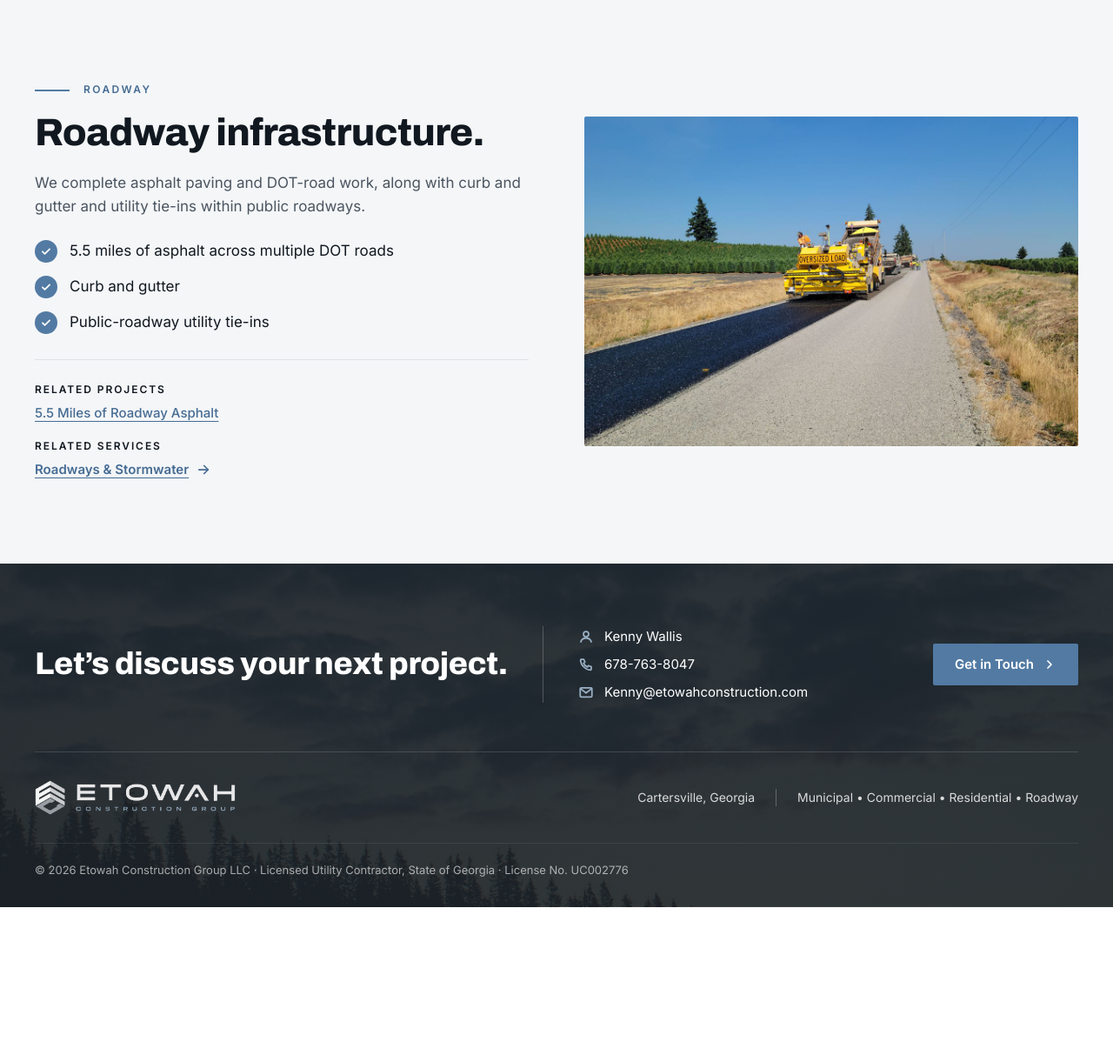
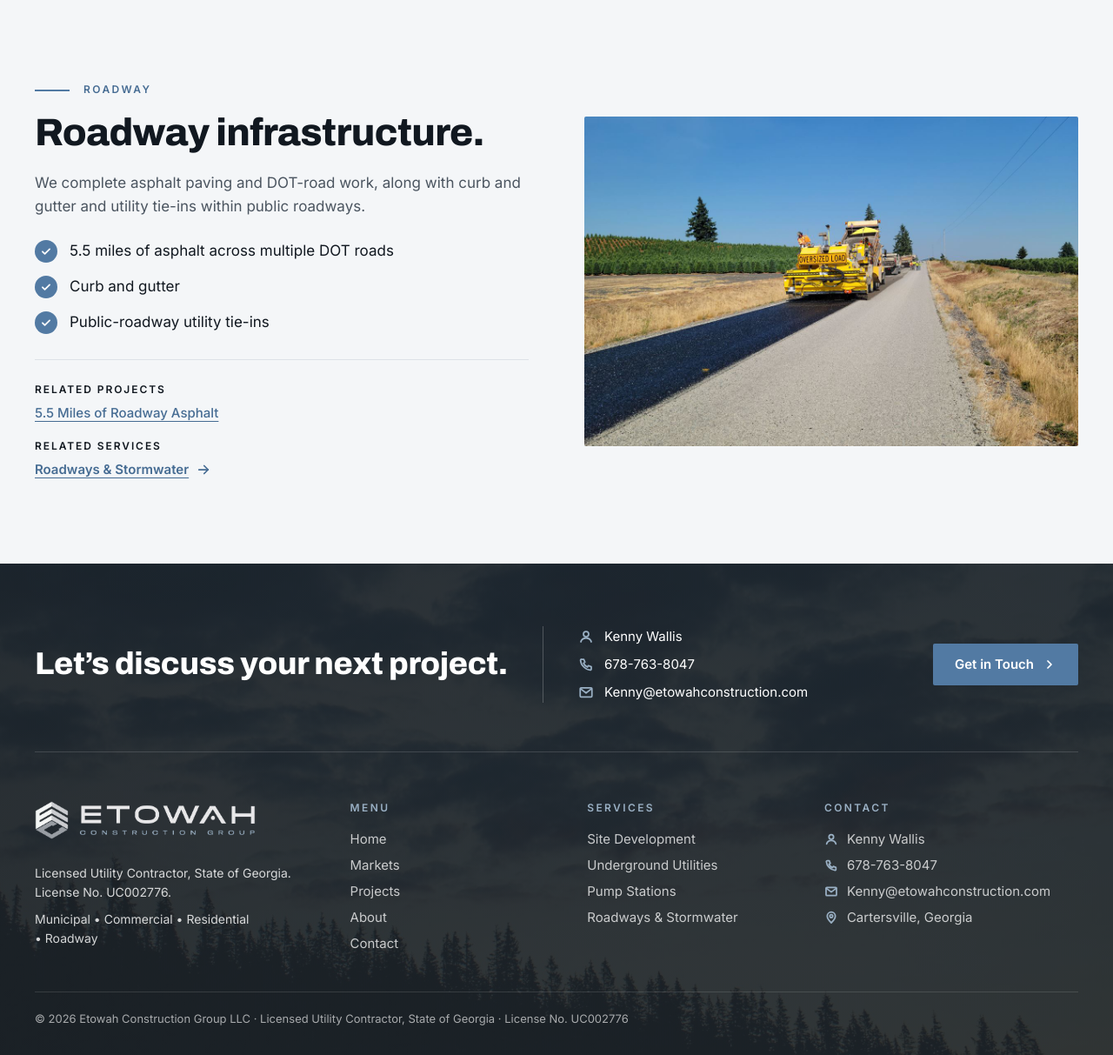
Before and after one commit to arifulsajid13/etowah-website, a PHP site: page /markets.html in a window 1280 px wide. Shown: the part 3329-4542 px from the top of the page at 87% size. Before the commit the page ends 4372 px from the top, so only its background shows below. Run offline with PHP 8.4, Linux system fonts and the light colour scheme.

Commit message:
Add Markets page and 4-column footer

```diff
--- a/assets/css/style.css
+++ b/assets/css/style.css
@@ -1428,45 +1428,87 @@ a.cap-card:hover {
 .cta-contact a:hover { text-decoration: underline; }
 .cta-row .btn { margin-left: auto; }
 
-.footer-row {
-  display: flex;
-  flex-wrap: wrap;
-  align-items: center;
-  justify-content: space-between;
-  gap: 20px 32px;
-  padding-block: 32px;
+.footer-grid {
+  display: grid;
+  grid-template-columns: 1.4fr 1fr 1fr 1.3fr;
+  gap: 48px;
+  padding-block: 56px 40px;
   border-top: 1px solid rgba(255, 255, 255, .14);
 }
-.site-footer--compact .footer-row {
-  padding-top: 48px;
-  border-top: 0;
+.site-footer--compact .footer-grid { border-top: 0; }
+.footer-col { min-width: 0; }
+.footer-brand {
+  display: inline-block;
+  margin-bottom: 20px;
 }
 .footer-brand img {
   width: auto;
-  height: 40px;
-}
-.footer-meta {
-  display: flex;
-  flex-wrap: wrap;
-  align-items: center;
-  gap: 12px 24px;
-  margin: 0;
+  height: 44px;
+}
+.footer-text {
+  max-width: 320px;
+  margin: 0 0 8px;
   color: var(--on-dark);
   font-size: 0.875rem;
-}
-.footer-sep {
-  width: 1px;
-  height: 20px;
-  background: rgba(255, 255, 255, .25);
-}
+  line-height: 1.6;
+}
+.footer-heading {
+  margin: 0 0 12px;
+  color: var(--steel-300);
+  font-family: var(--font-body);
+  font-size: 0.75rem;
+  font-weight: 600;
+  line-height: 1.4;
+  letter-spacing: 0.2em;
+  text-transform: uppercase;
+}
+.footer-links,
+.footer-contact {
+  margin: 0;
+  padding: 0;
+  list-style: none;
+  font-size: 0.9375rem;
+  line-height: 2;
+}
+.footer-links a,
+.footer-contact a,
+.footer-contact span {
+  color: rgba(255, 255, 255, .75);
+  text-decoration: none;
+  text-underline-offset: 3px;
+  text-decoration-thickness: 1px;
+}
+.footer-links a:hover,
+.footer-contact a:hover {
+  color: var(--white);
+  text-decoration: underline;
+}
+.footer-contact li {
+  display: flex;
+  align-items: center;
+  gap: 10px;
+}
+.footer-contact .icon {
+  width: 16px;
+  height: 16px;
+  color: var(--steel-300);
+}
+.footer-contact a,
+.footer-contact span { overflow-wrap: anywhere; }
 .footer-legal {
   margin: 0;
   padding: 20px 0 32px;
-  border-top: 1px solid rgba(255, 255, 255, .08);
+  border-top: 1px solid rgba(255, 255, 255, .12);
   color: rgba(255, 255, 255, .62);
   font-size: 0.8125rem;
 }
 
+@media (min-width: 1024px) and (max-width: 1199.98px) {
+  .footer-grid {
+    grid-template-columns: 1.2fr .8fr 1fr 1.4fr;
+    gap: 40px;
+  }
+}
 @media (max-width: 1023.98px) {
   .cta-row {
     flex-wrap: wrap;
@@ -1477,6 +1519,8 @@ a.cap-card:hover {
     max-width: 640px;
   }
   .cta-divider { display: none; }
+  .footer-grid { grid-template-columns: 1fr 1fr; }
+  .footer-col--brand { grid-column: 1 / -1; }
 }
 @media (max-width: 639.98px) {
   .cta-row {
@@ -1485,8 +1529,10 @@ a.cap-card:hover {
     padding-block: 56px 40px;
   }
   .cta-row .btn { margin-left: 0; }
-  .footer-sep { display: none; }
-  .footer-meta { gap: 6px 24px; }
+  .footer-grid {
+    grid-template-columns: 1fr;
+    gap: 32px;
+  }
 }
 
 /* Markets page
--- a/markets.html
+++ b/markets.html
@@ -229,15 +229,42 @@
         <a class="btn btn-primary" href="contact.html">Get in Touch <svg class="icon" viewBox="0 0 24 24" fill="none" stroke="currentColor" stroke-width="1.75" stroke-linecap="round" stroke-linejoin="round" aria-hidden="true" focusable="false"><path d="M9 6l6 6-6 6"/></svg></a>
       </div>
 
-      <div class="footer-row">
-        <a class="footer-brand" href="index.html">
-          <img src="assets/images/logo/logo-horizontal.png" alt="Etowah Construction Group" width="739" height="128" loading="lazy" decoding="async">
-        </a>
-        <p class="footer-meta">
-          <span>Cartersville, Georgia</span>
-          <span class="footer-sep" aria-hidden="true"></span>
-          <span>Municipal • Commercial • Residential • Roadway</span>
-        </p>
+      <div class="footer-grid">
+        <div class="footer-col footer-col--brand">
+          <a class="footer-brand" href="index.html">
+            <img src="assets/images/logo/logo-horizontal.png" alt="Etowah Construction Group" width="739" height="128" loading="lazy" decoding="async">
+          </a>
+          <p class="footer-text">Licensed Utility Contractor, State of Georgia. License No. UC002776.</p>
+          <p class="footer-text">Municipal • Commercial • Residential • Roadway</p>
+        </div>
+        <nav class="footer-col" aria-labelledby="footer-menu-heading">
+          <h2 class="footer-heading" id="footer-menu-heading">Menu</h2>
+          <ul class="footer-links">
+            <li><a href="index.html">Home</a></li>
+            <li><a href="markets.html">Markets</a></li>
+            <li><a href="projects.html">Projects</a></li>
+            <li><a href="about.html">About</a></li>
+            <li><a href="contact.html">Contact</a></li>
+          </ul>
+        </nav>
+        <nav class="footer-col" aria-labelledby="footer-services-heading">
+          <h2 class="footer-heading" id="footer-services-heading">Services</h2>
+          <ul class="footer-links">
+            <li><a href="site-development.html">Site Development</a></li>
+            <li><a href="underground-utilities.html">Underground Utilities</a></li>
+            <li><a href="pump-stations.html">Pump Stations</a></li>
+            <li><a href="roadways-stormwater.html">Roadways &amp; Stormwater</a></li>
+          </ul>
+        </nav>
+        <div class="footer-col">
+          <h2 class="footer-heading">Contact</h2>
+          <ul class="footer-contact">
+            <li><svg class="icon" viewBox="0 0 24 24" fill="none" stroke="currentColor" stroke-width="1.75" stroke-linecap="round" stroke-linejoin="round" aria-hidden="true" focusable="false"><circle cx="12" cy="8" r="4"/><path d="M4 20c1-4 4-6 8-6s7 2 8 6"/></svg><span>Kenny Wallis</span></li>
+            <li><svg class="icon" viewBox="0 0 24 24" fill="none" stroke="currentColor" stroke-width="1.75" stroke-linecap="round" stroke-linejoin="round" aria-hidden="true" focusable="false"><path d="M5 4h3.5l1.8 4.5-2.3 1.4a11 11 0 0 0 6.1 6.1l1.4-2.3L20 15.5V19a1.5 1.5 0 0 1-1.6 1.5C10.9 20 4 13.1 3.5 5.6A1.5 1.5 0 0 1 5 4z"/></svg><a href="tel:+16787638047">678-763-8047</a></li>
+            <li><svg class="icon" viewBox="0 0 24 24" fill="none" stroke="currentColor" stroke-width="1.75" stroke-linecap="round" stroke-linejoin="round" aria-hidden="true" focusable="false"><rect x="3" y="5" width="18" height="14" rx="1.5"/><path d="M3.5 6.5L12 13l8.5-6.5"/></svg><a href="mailto:Kenny@etowahconstruction.com">Kenny@etowahconstruction.com</a></li>
+            <li><svg class="icon" viewBox="0 0 24 24" fill="none" stroke="currentColor" stroke-width="1.75" stroke-linecap="round" stroke-linejoin="round" aria-hidden="true" focusable="false"><path d="M12 21s-7-6.2-7-11.5A7 7 0 0 1 19 9.5C19 14.8 12 21 12 21z"/><circle cx="12" cy="9.5" r="2.5"/></svg><span>Cartersville, Georgia</span></li>
+          </ul>
+        </div>
       </div>
 
       <p class="footer-legal">© 2026 Etowah Construction Group LLC · Licensed Utility Contractor, State of Georgia · License No. UC002776</p>
```
Also changed, not shown: about.html (+36 -9 lines), contact.html (+36 -9 lines), index.html (+36 -9 lines), projects.html (+36 -9 lines), pump-stations.html (+36 -9 lines), roadways-stormwater.html (+36 -9 lines), site-development.html (+36 -9 lines), underground-utilities.html (+36 -9 lines).
